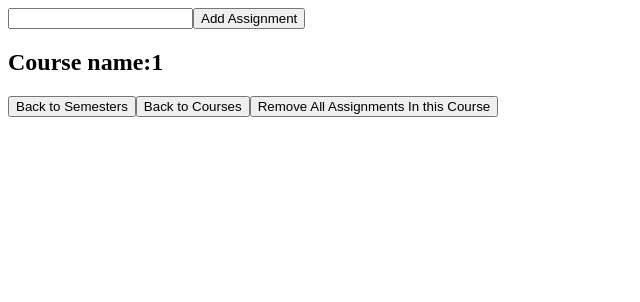
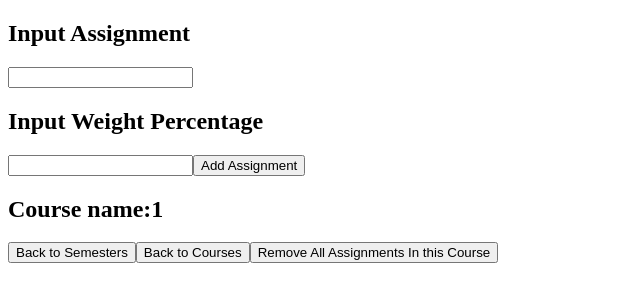
Before and after one commit to terryZehuaWang/react-assignment-manager, a React (Vite) app: page /semester/1/course/1 in a window 1280 px wide. Shown: the top 302 px of the page, without its empty margins (0-640 px from the left). Built offline with nearby package versions, Linux system fonts and the light colour scheme.

Commit message:
Add weight percentage input and display to each assignment item

```diff
--- a/src/components/Add.jsx
+++ b/src/components/Add.jsx
@@ -3,21 +3,29 @@
 
 import { ITEM_TYPE } from "../constants"
 import { handleGetItemType } from "../functions"
-//pass course = {null} if item is a course
-//pass semester = {null} and course = {null} if item is a semester
-function Add({ semester, course, setItems, itemName, setItemName, }) {
+//pass course = {null} if items courses
+//pass semester, course = {null} if items are semesters
+//itemWeight, setItemWeight can be undefined if items are not assignments
+function Add({ semester, course, setItems, itemName, setItemName, itemWeight, setItemWeight }) {
     const itemType = handleGetItemType(semester, course);
     function handleItemNameChange(event) {
         setItemName(event.target.value);
     }
+    function handleItemWeightChange(event) {
+        setItemWeight(event.target.value);
+    }
+    function handleItemDeadlineChange(event) {
+        //setItemDeadline(event.target.value);
+    }
+
     function handleAddItem() {
 
         let newObj;
         if (itemType == ITEM_TYPE.ASSIGNMENT) {
             newObj = {
                 name: itemName,
-                weight: null,
-                deadline: null
+                weight: itemWeight,
+                //deadline: null
             }
         } else {
             newObj = { name: itemName };
@@ -28,10 +36,20 @@ function Add({ semester, course, setItems, itemName, setItemName, }) {
     }
     return (
         <div className="add">
+            <h2>Input {itemType}</h2>
             <input type="text"
                 value={itemName}
-                onChange={handleItemNameChange}>
-            </input>
+                onChange={handleItemNameChange} />
+
+            {itemType == ITEM_TYPE.ASSIGNMENT &&
+                <>
+                    <h2>Input Weight Percentage </h2>
+                    <input value={itemWeight}
+                        onChange={handleItemWeightChange} />
+                    {/*<h2>Input Deadline
+                    </h2><input/>*/}
+                </>
+            }
             <button onClick={handleAddItem}>Add {itemType}</button>
         </div>
     )
--- a/src/components/Items.jsx
+++ b/src/components/Items.jsx
@@ -23,7 +23,8 @@ function Items({ semester, course, items }) {
                 return (
                     <div key={idx}>
                         <h2 onClick={() => { handleItemClicked(item) }}>
-                            {item.name}</h2>
+                            {item.name}
+                            {itemType == ITEM_TYPE.ASSIGNMENT && (<span> - weight {item.weight}% </span>)}</h2>
                     </div>
                 );
             })}
--- a/src/pages/Assignments.jsx
+++ b/src/pages/Assignments.jsx
@@ -15,7 +15,7 @@ function Assignment() {
     });
 
     const [amentName, setAmentName] = useState("");
-    const [amentWeight, setAmentWeight] = useState(0);
+    const [amentWeight, setAmentWeight] = useState();
     //end of useStates
 
     useEffect(() => {
@@ -30,7 +30,8 @@ function Assignment() {
 
     return (
         <div className="amentPage">
-            <Add semester={semesterName} course={courseName} setItems={setAments} itemName={amentName} setItemName={setAmentName} />
+            <Add semester={semesterName} course={courseName} setItems={setAments} itemName={amentName} setItemName={setAmentName}
+                itemWeight={amentWeight} setItemWeight={setAmentWeight} />
             {/*<h2>Semester name:{state.semester.name}</h2 >*/}
             {<h2>Course name:{courseName}</h2 >}
 
```
